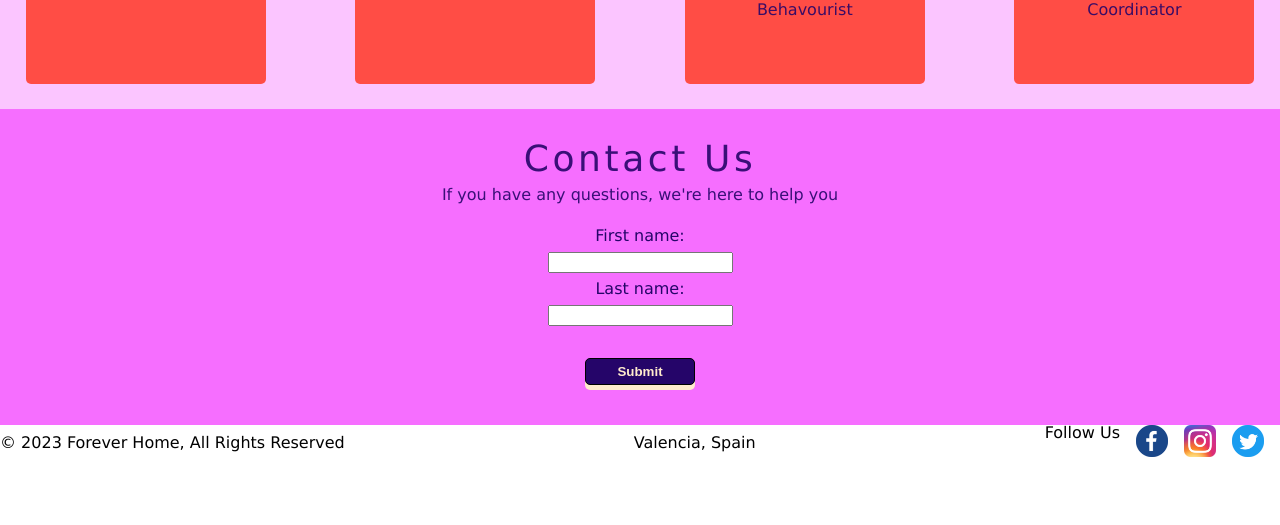
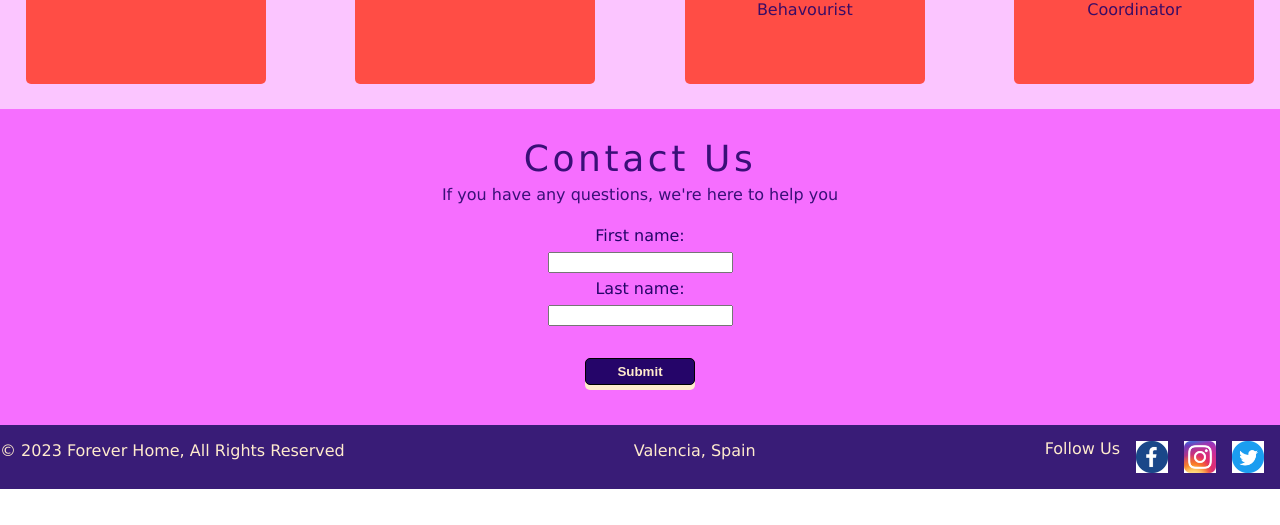
Before and after one commit to AnnaMTerris/Forever_Home, a plain HTML site: page index.html in a window 1280 px wide. Shown: the part 1446-1971 px from the top of the page. After the commit the page ends 1935 px from the top, so only its background shows below. Drawn offline with Linux system fonts and the light colour scheme.

Commit message:
footer colour and layout update

```diff
--- a/Resources/style.css
+++ b/Resources/style.css
@@ -284,8 +284,10 @@ form .submit:active {
 /* Footer */
 
 footer {
-    height: 100px;
+    height: 4rem;
     width: 100%;
+    color: blanchedalmond;
+    background-color: rgba(37, 5, 105, 0.904);
 }
 
 .social img {
@@ -302,6 +304,7 @@ footer .content {
 .social {
     display: flex;
     padding-right: 1rem;
+    padding-top: 1rem;
 }
 
 .social a {
```
